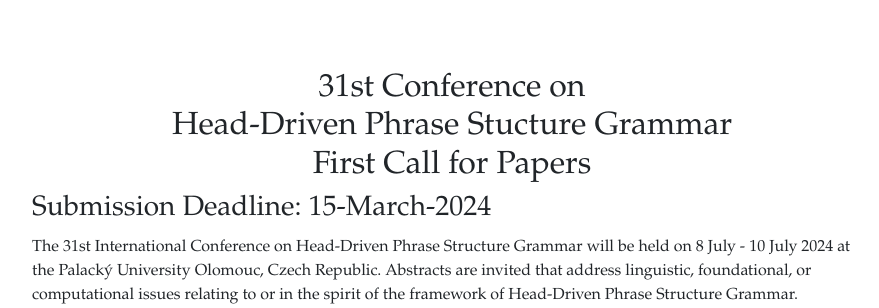
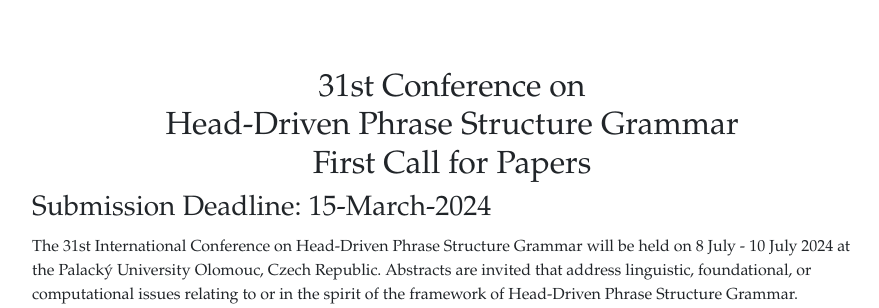
Before and after one commit to bond-lab/2024-hpsg, a Flask app: page /cfp1.html in a window 1280 px wide. Shown: the part 80-388 px from the top of the page, without its empty margins (188-1067 px from the left). Run offline with Flask 3, Linux system fonts and the light colour scheme; some libraries are stand-ins or nearby versions.

Commit message:
fixed typo, thanks to Joanna

```diff
--- a/docs/cfp1.html
+++ b/docs/cfp1.html
@@ -68,7 +68,7 @@
       <div class="container">
 
 	<h2 style="text-align: center" >31st Conference on <br>
-	  Head-Driven Phrase Stucture Grammar
+	  Head-Driven Phrase Structure Grammar
 	<br>First Call for Papers</h2>
 
 <h3>Submission Deadline: 15-March-2024</h3>
--- a/web/templates/cfp1.html
+++ b/web/templates/cfp1.html
@@ -10,7 +10,7 @@
       <div class="container">
 
 	<h2 style="text-align: center" >31st Conference on <br>
-	  Head-Driven Phrase Stucture Grammar
+	  Head-Driven Phrase Structure Grammar
 	<br>First Call for Papers</h2>
 
 <h3>Submission Deadline: 15-March-2024</h3>
```
